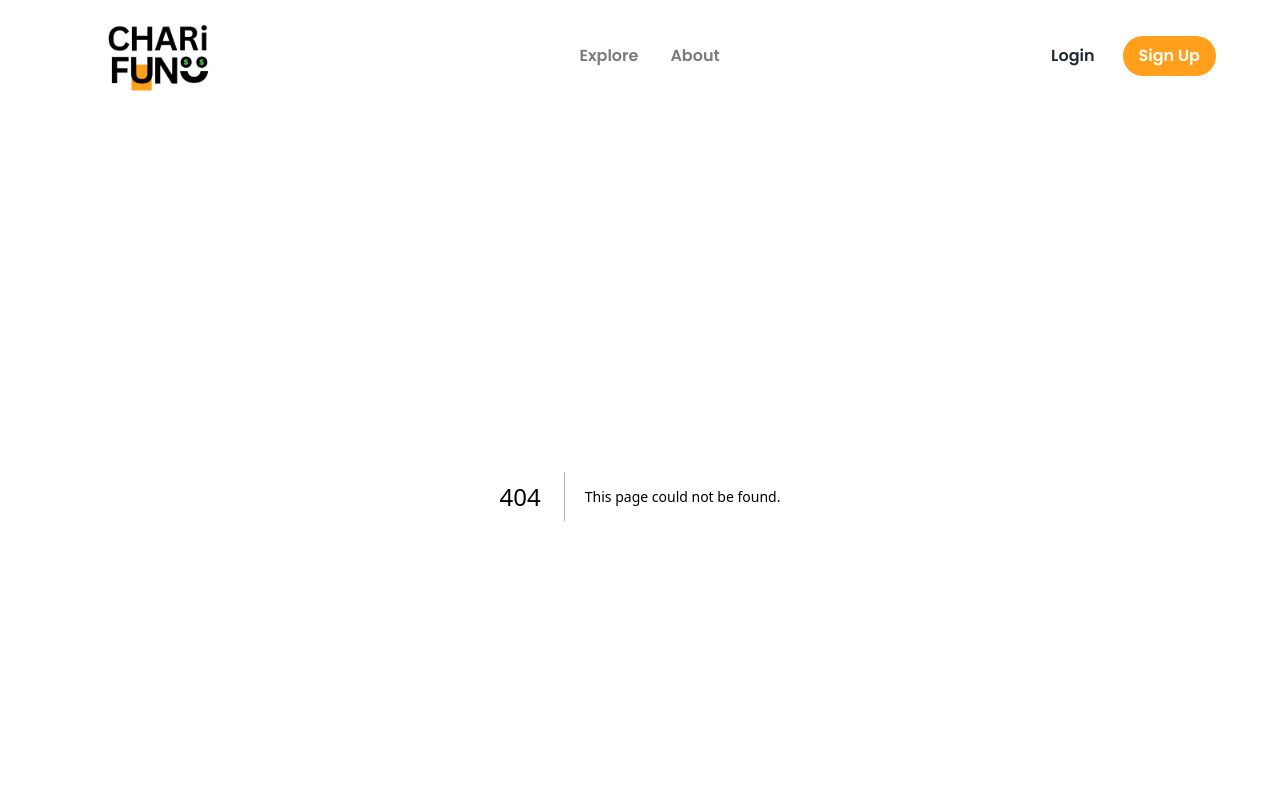
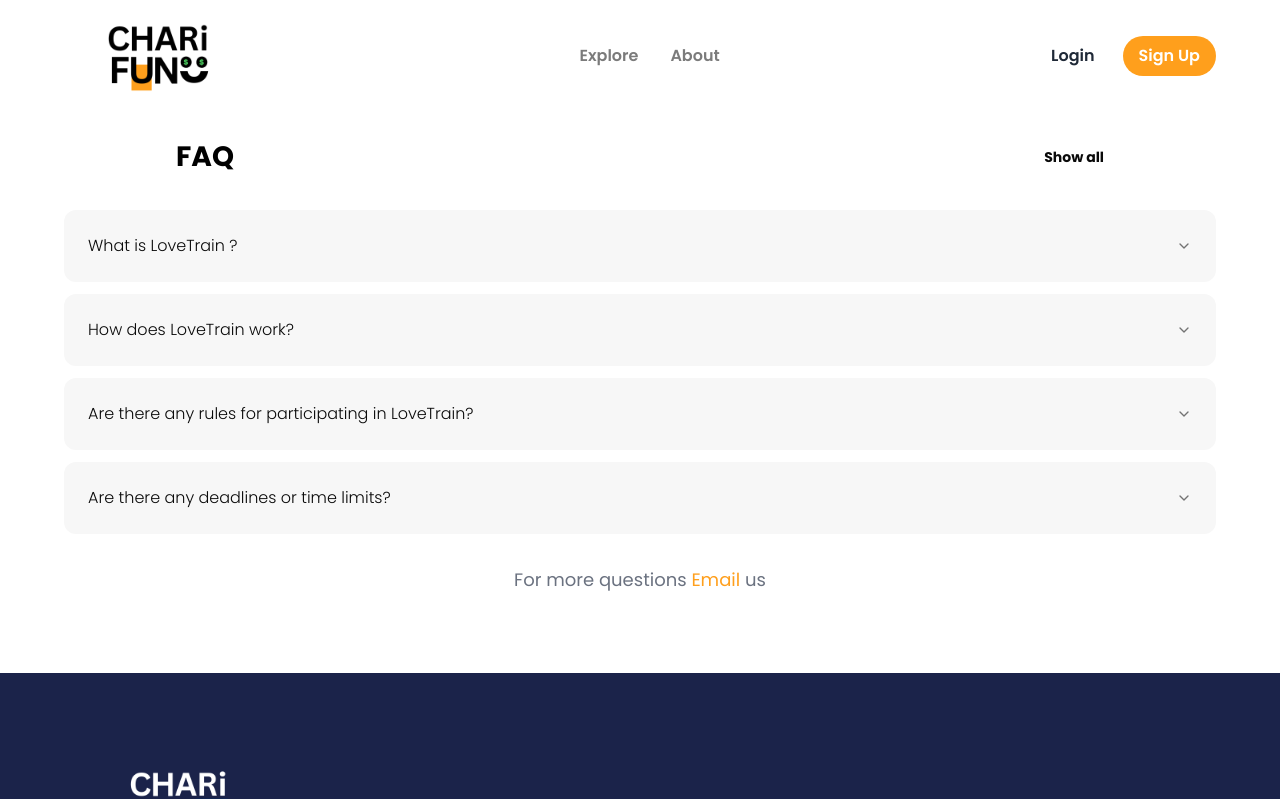
Before and after one commit to Moyo-Made/chariifunn, a Next.js app: page /faq in a window 1280 px wide. Before the commit this address had no page. Shown: the top 799 px of the page. Built offline with nearby package versions, Linux system fonts and the light colour scheme.

Commit message:
Adds faq route

```diff
--- /dev/null
+++ b/app/faq/page.tsx
@@ -0,0 +1,12 @@
+import FAQ from "@/components/FAQ";
+import React from "react";
+
+const page = () => {
+	return (
+		<div>
+			<FAQ />
+		</div>
+	);
+};
+
+export default page;
```
